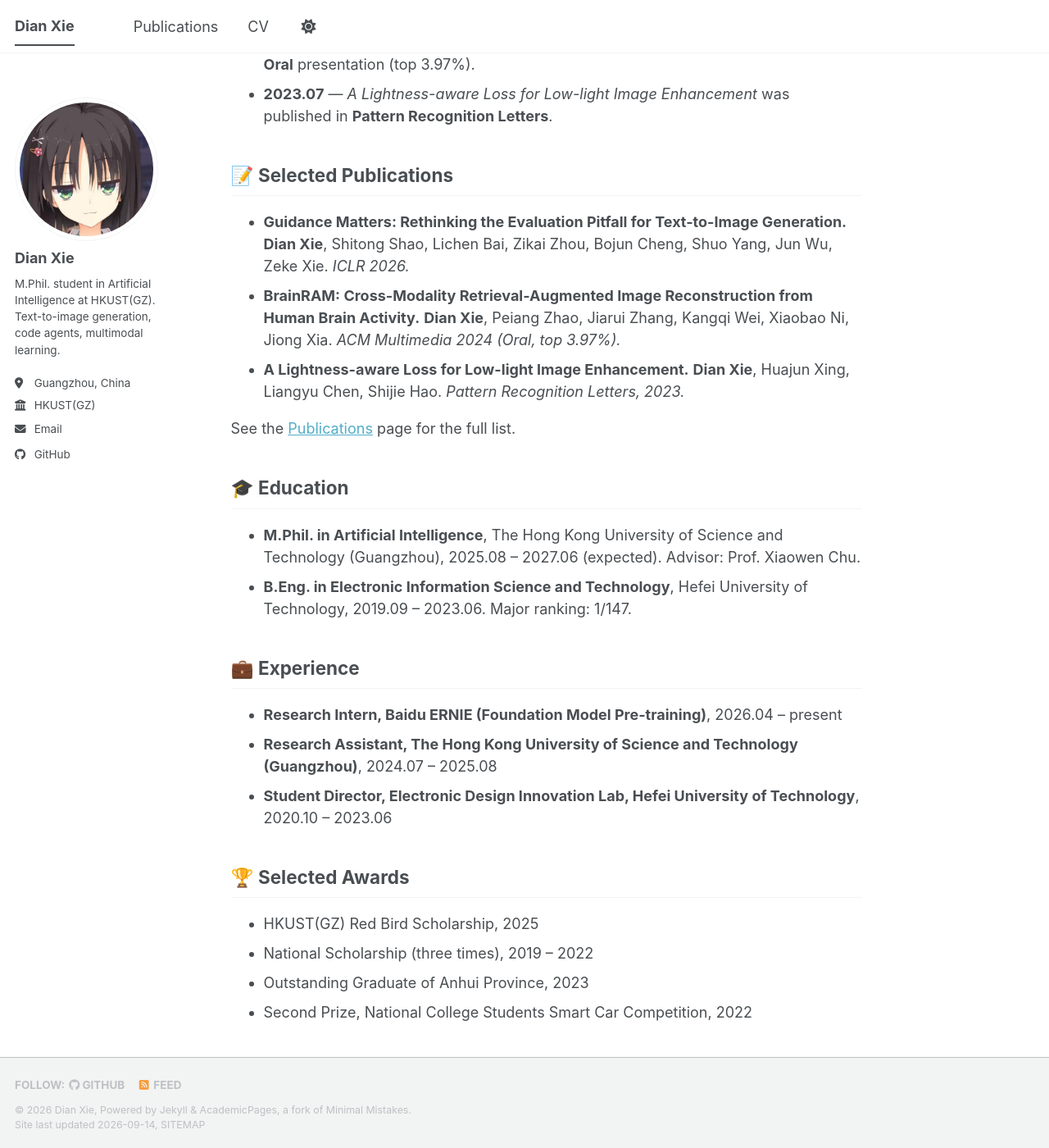
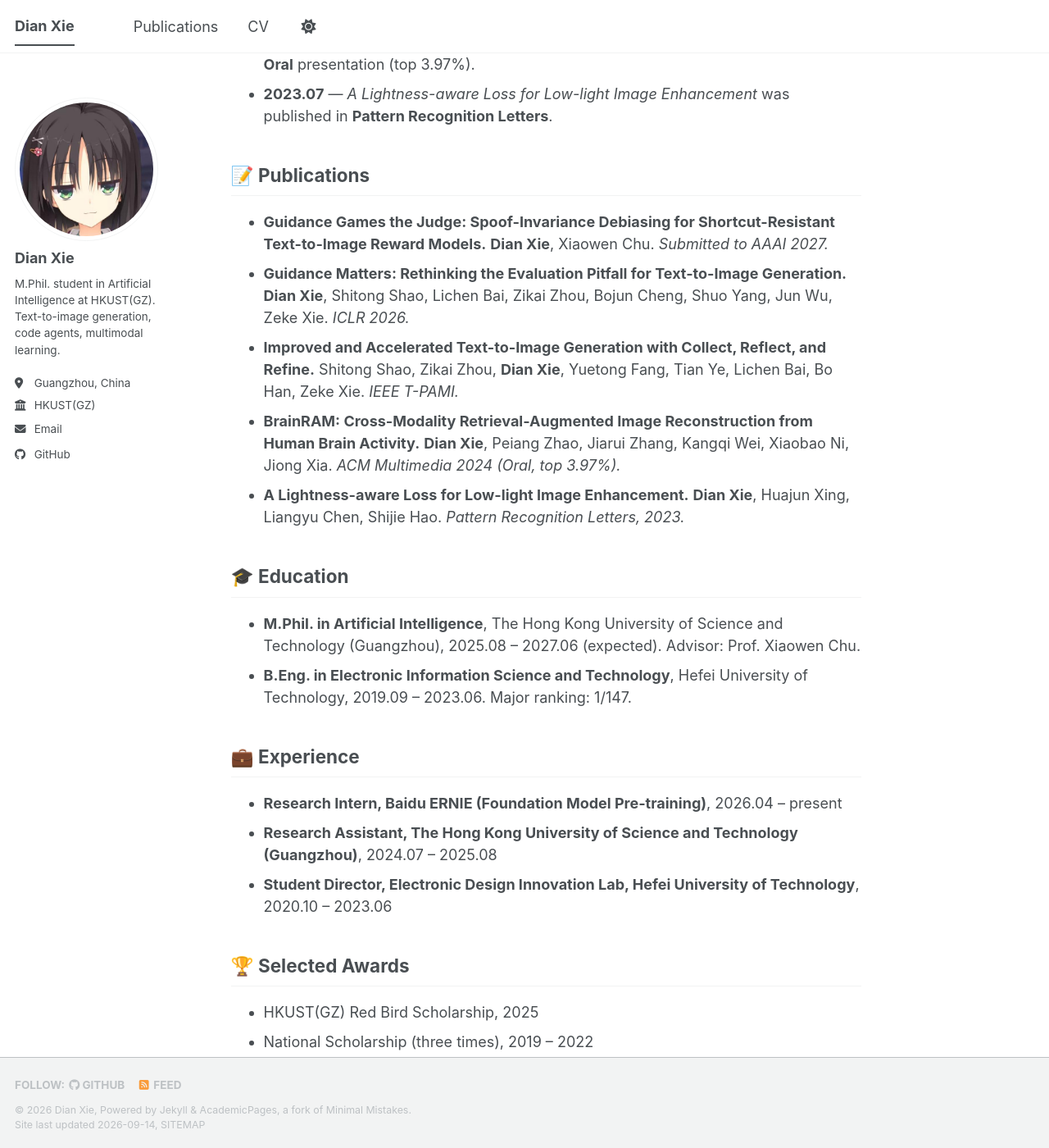
Before and after one commit to Maxwells-Ayakashi/maxwells-ayakashi.github.io, a Jekyll site: the page built from _pages/about.md, in a window 1280 px wide and 1400 px high, scrolled down 686 px. Shown: the whole window at 82% size. Built offline with Jekyll 4.4.1, drawn with Linux system fonts in a browser that asks for light colours; a style sheet for code colours, icons or effects is not loaded.

Commit message:
Awards: drop Smart Car; homepage: full publication list, remove 'Selected' and full-list link

```diff
--- a/_pages/about.md
+++ b/_pages/about.md
@@ -22,13 +22,13 @@ My research interests lie in **Text-to-Image Generation**, **Evaluation of Gener
 - **2024.07** — *BrainRAM* was accepted to **ACM Multimedia 2024** and selected for an **Oral** presentation (top 3.97%).
 - **2023.07** — *A Lightness-aware Loss for Low-light Image Enhancement* was published in **Pattern Recognition Letters**.
 
-## 📝 Selected Publications
+## 📝 Publications
 
+- **Guidance Games the Judge: Spoof-Invariance Debiasing for Shortcut-Resistant Text-to-Image Reward Models.** **Dian Xie**, Xiaowen Chu. *Submitted to AAAI 2027.*
 - **Guidance Matters: Rethinking the Evaluation Pitfall for Text-to-Image Generation.** **Dian Xie**, Shitong Shao, Lichen Bai, Zikai Zhou, Bojun Cheng, Shuo Yang, Jun Wu, Zeke Xie. *ICLR 2026.*
+- **Improved and Accelerated Text-to-Image Generation with Collect, Reflect, and Refine.** Shitong Shao, Zikai Zhou, **Dian Xie**, Yuetong Fang, Tian Ye, Lichen Bai, Bo Han, Zeke Xie. *IEEE T-PAMI.*
 - **BrainRAM: Cross-Modality Retrieval-Augmented Image Reconstruction from Human Brain Activity.** **Dian Xie**, Peiang Zhao, Jiarui Zhang, Kangqi Wei, Xiaobao Ni, Jiong Xia. *ACM Multimedia 2024 (Oral, top 3.97%).*
 - **A Lightness-aware Loss for Low-light Image Enhancement.** **Dian Xie**, Huajun Xing, Liangyu Chen, Shijie Hao. *Pattern Recognition Letters, 2023.*
-
-See the [Publications](/publications/) page for the full list.
 
 ## 🎓 Education
 
@@ -46,4 +46,3 @@ See the [Publications](/publications/) page for the full list.
 - HKUST(GZ) Red Bird Scholarship, 2025
 - National Scholarship (three times), 2019 – 2022
 - Outstanding Graduate of Anhui Province, 2023
-- Second Prize, National College Students Smart Car Competition, 2022
```
Also changed, not shown: _pages/cv.md (+0 -1 lines).
